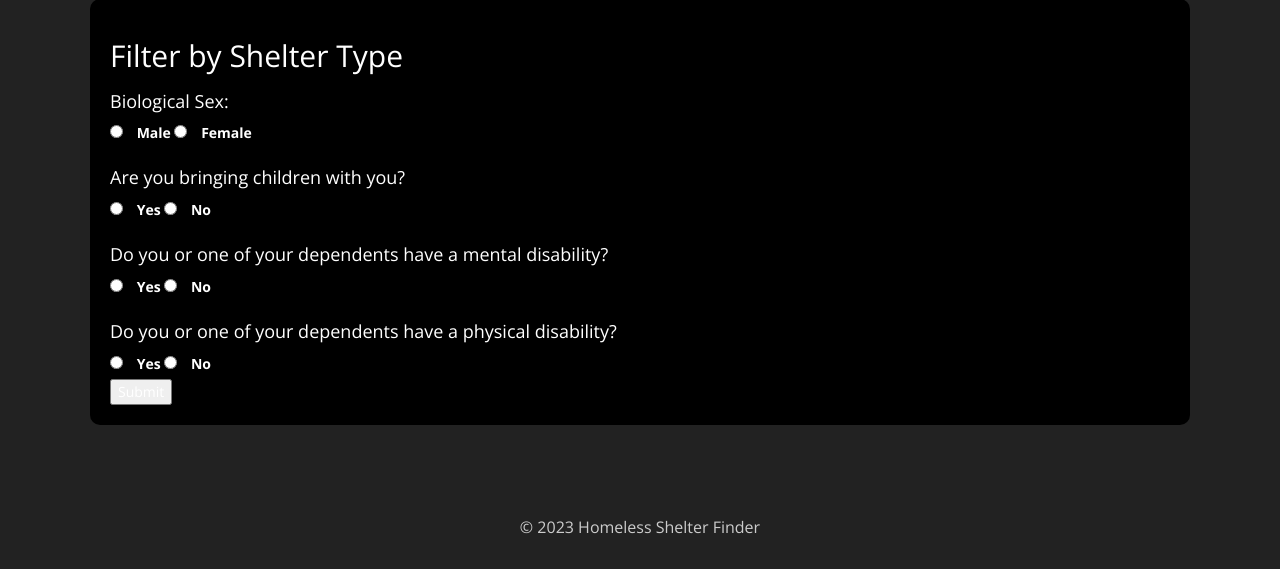
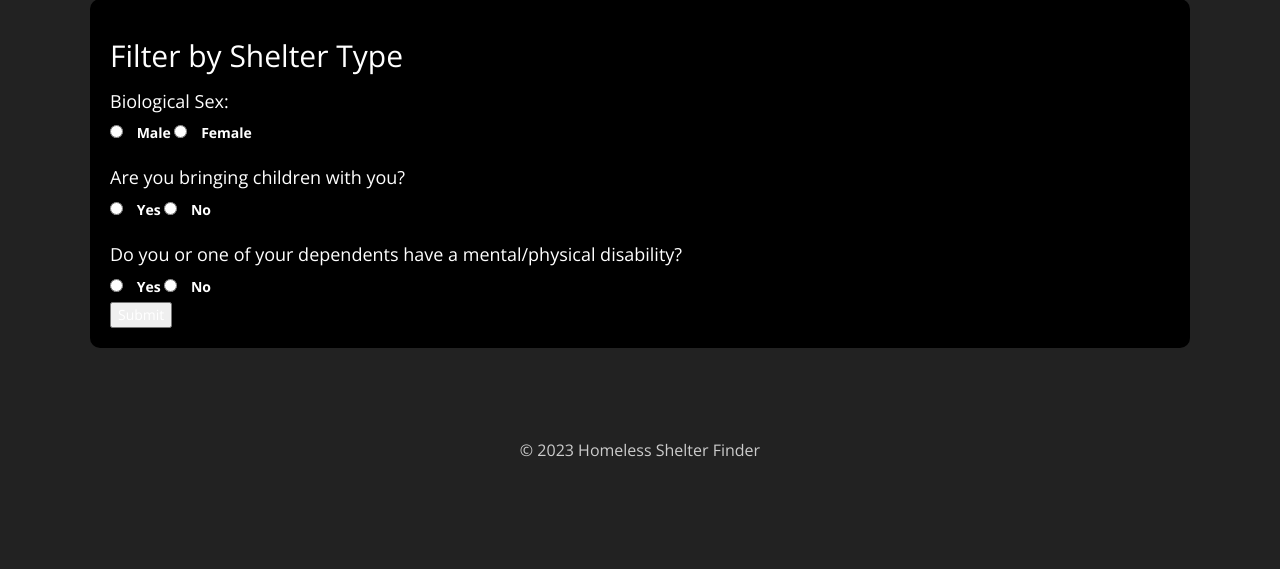
Before and after one commit to MeesumP/CongressionalAppChallenge, a Flask app: page /signup in a window 1280 px wide. Shown: the part 231-800 px from the top of the page. Run offline with Flask 3, Linux system fonts and the light colour scheme.

Commit message:
combined phyiscal and mental question into one and turned the name into disability

```diff
--- a/Templates/signup.html
+++ b/Templates/signup.html
@@ -146,21 +146,12 @@
                         <label for="no">No</label>
                     </div>
 
-                    <h3>Do you or one of your dependents have a mental disability?</h3>
+                    <h3>Do you or one of your dependents have a mental/physical disability?</h3>
                     <div class = "mental-health">
-                        <input type="radio" id="YeS" name="mental" value="YES">
+                        <input type="radio" id="YeS" name="disability" value="YES">
                         <label for="yes">Yes</label>
 
-                        <input type="radio" id="nO" name="mental" value="NO">
-                        <label for="no">No</label>
-                    </div>
-
-                    <h3>Do you or one of your dependents have a physical disability?</h3>
-                    <div class = "Physical">
-                        <input type="radio" id="yEs" name="physical" value="YES">
-                        <label for="yes">Yes</label>
-
-                        <input type="radio" id="no" name="physical" value="NO">
+                        <input type="radio" id="nO" name="disability" value="NO">
                         <label for="no">No</label>
                     </div>
 
```
